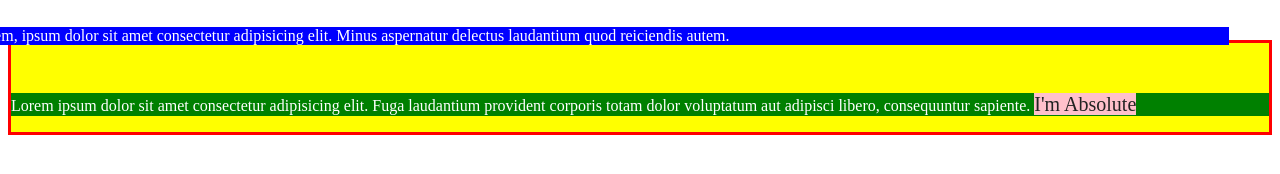
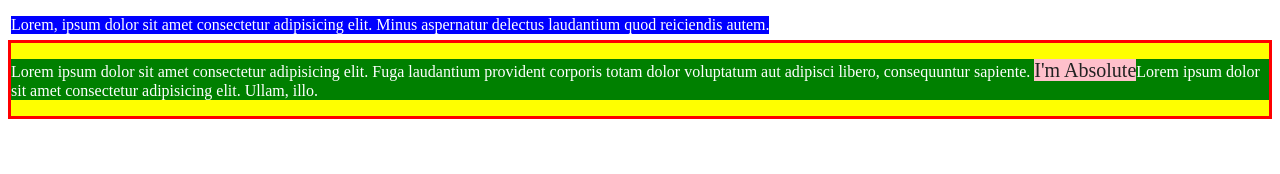
Before and after one commit to jbagalanon/CssContuinuation, a plain HTML site: page 18-Float&MediaQuiries/index.html in a window 1280 px wide. Drawn offline with Linux system fonts and the light colour scheme.

Commit message:
positioning content absolute

```diff
--- a/18-Float&MediaQuiries/css/style.css
+++ b/18-Float&MediaQuiries/css/style.css
@@ -1,5 +1,7 @@
 /* position:static :default always position according to the normal flow.
 position:relative :position according to the normal flow but we can change the position using top, bottom, left, right property.
+
+position:absolute :position according to the parent element. if parent element is not set position then it will position according to the body element.
 
 */
 
@@ -7,15 +9,14 @@ div {
   border: 3px solid red;
   background: yellow;
   margin-top: 40px;
+  /* position: relative; */
 }
 
 .one {
   background: blue;
   color: white;
-  position: relative;
-  bottom: 2rem;
-  /* left: 20%; */
-  right: 40px;
+  position: absolute;
+  top: 0;
 }
 
 .two {
@@ -27,4 +28,7 @@ div {
   background-color: pink;
   font-size: 20px;
   color: #222;
+  /* position: absolute; */
+  top: 0;
+  left: 0;
 }
--- a/18-Float&MediaQuiries/index.html
+++ b/18-Float&MediaQuiries/index.html
@@ -18,7 +18,8 @@
         Lorem ipsum dolor sit amet consectetur adipisicing elit. Fuga laudantium
         provident corporis totam dolor voluptatum aut adipisci libero,
         consequuntur sapiente.
-        <span class="special">I'm Absolute</span>
+        <span class="special">I'm Absolute</span>Lorem ipsum dolor sit amet
+        consectetur adipisicing elit. Ullam, illo.
       </p>
     </div>
   </body>
```
